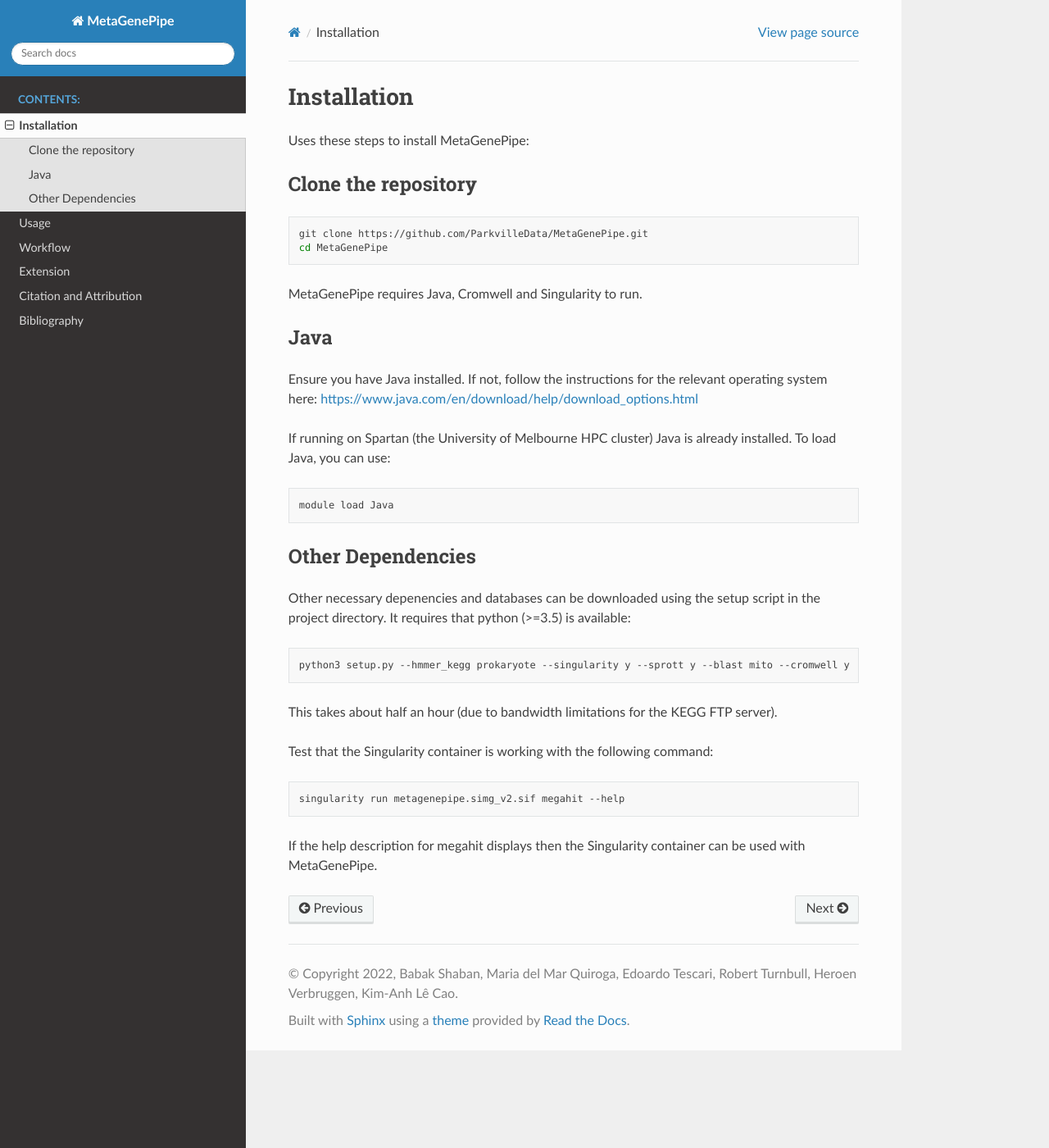
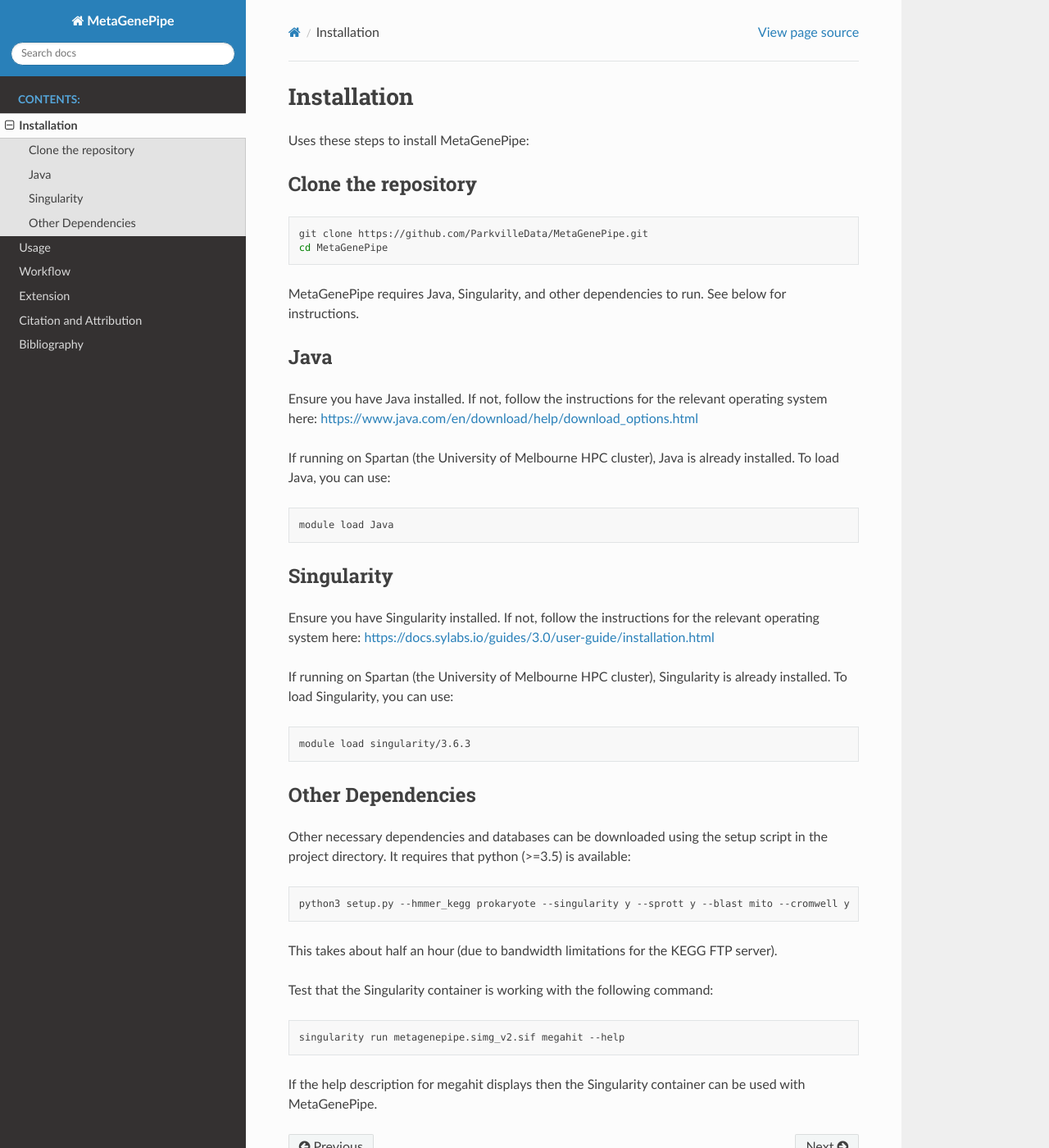
Before and after one commit to ParkvilleData/MetaGenePipe, a Sphinx documentation site: the page built from docs/installation.rst, in a window 1280 px wide and 1400 px high. Shown: the whole window at 82% size. Built offline with Sphinx 7.4.7 and the Read the Docs theme 2.0.0, drawn with Linux system fonts in a browser that asks for light colours.

Commit message:
Add singularity install instructions

```diff
--- a/docs/installation.rst
+++ b/docs/installation.rst
@@ -13,7 +13,7 @@
     git clone https://github.com/ParkvilleData/MetaGenePipe.git
     cd MetaGenePipe
 
-MetaGenePipe requires Java, Cromwell and Singularity to run.
+MetaGenePipe requires Java, Singularity, and other dependencies to run. See below for instructions.
 
 Java
 ======
@@ -21,16 +21,28 @@
 Ensure you have Java installed. If not, follow the instructions for the relevant operating system here:
 https://www.java.com/en/download/help/download_options.html
 
-If running on Spartan (the University of Melbourne HPC cluster) Java is already installed. To load Java, you can use:
+If running on Spartan (the University of Melbourne HPC cluster), Java is already installed. To load Java, you can use:
 
 .. code-block:: bash
 
   module load Java
 
+Singularity
+======
+
+Ensure you have Singularity installed. If not, follow the instructions for the relevant operating system here:
+https://docs.sylabs.io/guides/3.0/user-guide/installation.html
+
+If running on Spartan (the University of Melbourne HPC cluster), Singularity is already installed. To load Singularity, you can use:
+
+.. code-block:: bash
+
+  module load singularity/3.6.3
+
 Other Dependencies
 ====================
 
-Other necessary depenencies and databases can be downloaded using the setup script in the project directory. It requires that python (>=3.5) is available:
+Other necessary dependencies and databases can be downloaded using the setup script in the project directory. It requires that python (>=3.5) is available:
 
 .. code-block:: bash
 
```
Also changed, not shown: paper.md (+1 -1 lines), 1 other file.
